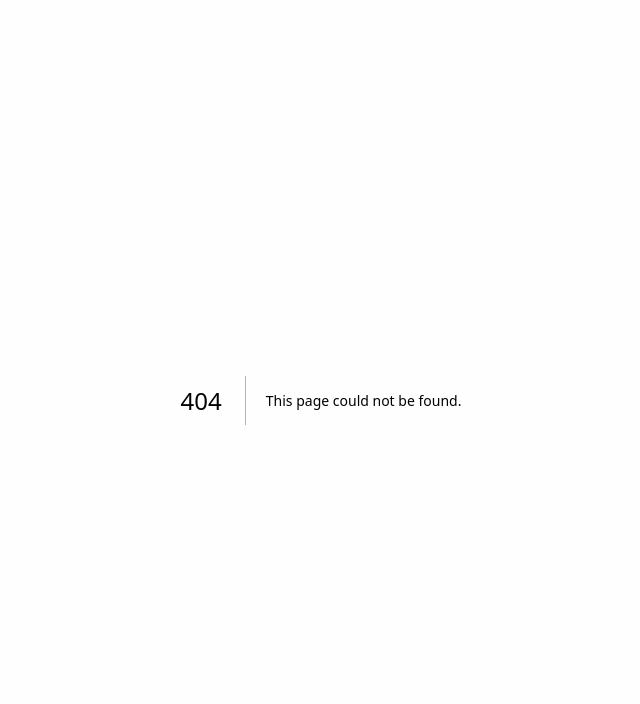
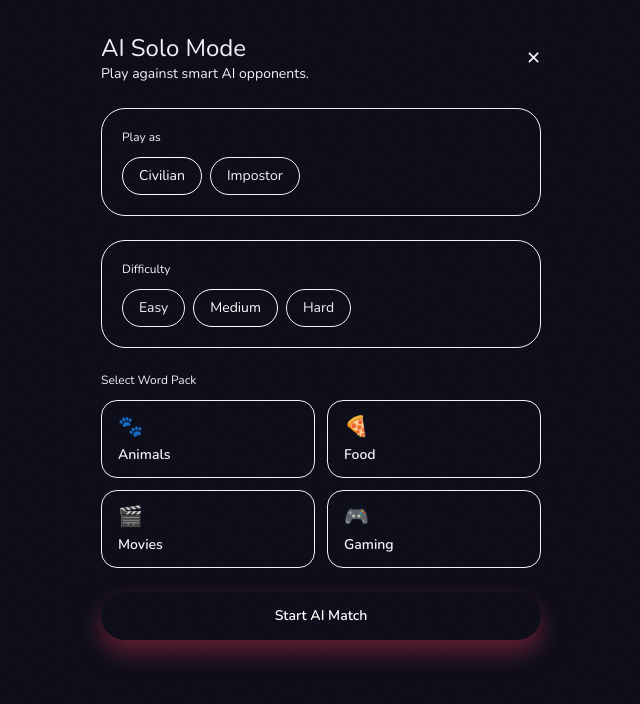
Before and after one commit to Anas-Furqan/Imposter-Who, a Next.js app in the folder frontend/: page /game/ai in a window 1280 px wide. Before the commit this address had no page. Shown: the top 704 px of the page, without its empty margins (319-959 px from the left). Built offline with nearby package versions, Linux system fonts and the light colour scheme.

Commit message:
feat: troll and ai modes ui

```diff
--- /dev/null
+++ b/frontend/app/game/ai/ai-match.tsx
@@ -0,0 +1,39 @@
+"use client";
+
+import { useState } from "react";
+
+const aiPlayers = ["Nova", "Rex", "Jade"];
+
+export default function AiMatch() {
+  const [clue, setClue] = useState("");
+
+  return (
+    <section className="rounded-3xl border border-brand-border bg-brand-card p-5">
+      <h2 className="text-sm font-semibold text-brand-cream/80">AI Clues</h2>
+      <div className="mt-3 grid gap-2">
+        {aiPlayers.map((name) => (
+          <div
+            key={name}
+            className="rounded-2xl border border-brand-border bg-black/40 px-4 py-3 text-sm"
+          >
+            {name}: "Crystal"
+          </div>
+        ))}
+      </div>
+
+      <label className="mt-4 block text-sm text-brand-cream/80">
+        Your Clue
+        <input
+          value={clue}
+          onChange={(event) => setClue(event.target.value)}
+          className="mt-2 w-full rounded-2xl border border-brand-border bg-black/40 px-4 py-3 text-sm text-brand-cream outline-none"
+          placeholder="Type your clue"
+        />
+      </label>
+
+      <button className="mt-4 h-11 w-full rounded-full bg-brand-red text-sm font-semibold text-white">
+        Submit Clue
+      </button>
+    </section>
+  );
+}
--- /dev/null
+++ b/frontend/app/game/ai/page.tsx
@@ -0,0 +1,99 @@
+"use client";
+
+import Link from "next/link";
+import { useState } from "react";
+
+const difficulties = ["Easy", "Medium", "Hard"];
+
+const packs = [
+  { name: "Animals", emoji: "🐾" },
+  { name: "Food", emoji: "🍕" },
+  { name: "Movies", emoji: "🎬" },
+  { name: "Gaming", emoji: "🎮" },
+];
+
+export default function AiModePage() {
+  const [role, setRole] = useState("Civilian");
+  const [difficulty, setDifficulty] = useState("Medium");
+  const [pack, setPack] = useState("Animals");
+
+  return (
+    <div className="min-h-screen bg-brand-bg text-brand-cream">
+      <main className="mx-auto flex w-full max-w-[480px] flex-col gap-6 px-5 pb-[calc(env(safe-area-inset-bottom,0px)+40px)] pt-8">
+        <header className="flex items-center justify-between">
+          <div>
+            <h1 className="font-heading text-2xl">AI Solo Mode</h1>
+            <p className="text-sm text-brand-cream/70">
+              Play against smart AI opponents.
+            </p>
+          </div>
+          <Link href="/dashboard" className="text-lg">
+            ✕
+          </Link>
+        </header>
+
+        <section className="rounded-3xl border border-brand-border bg-brand-card p-5">
+          <p className="text-xs text-brand-cream/60">Play as</p>
+          <div className="mt-3 flex gap-2">
+            {"Civilian,Impostor".split(",").map((value) => (
+              <button
+                key={value}
+                onClick={() => setRole(value)}
+                className={`rounded-full border px-4 py-2 text-sm ${
+                  role === value
+                    ? "border-brand-red bg-brand-red text-white"
+                    : "border-brand-border"
+                }`}
+              >
+                {value}
+              </button>
+            ))}
+          </div>
+        </section>
+
+        <section className="rounded-3xl border border-brand-border bg-brand-card p-5">
+          <p className="text-xs text-brand-cream/60">Difficulty</p>
+          <div className="mt-3 flex gap-2">
+            {difficulties.map((value) => (
+              <button
+                key={value}
+                onClick={() => setDifficulty(value)}
+                className={`rounded-full border px-4 py-2 text-sm ${
+                  difficulty === value
+                    ? "border-brand-red bg-brand-red text-white"
+                    : "border-brand-border"
+                }`}
+              >
+                {value}
+              </button>
+            ))}
+          </div>
+        </section>
+
+        <section>
+          <p className="text-xs text-brand-cream/60">Select Word Pack</p>
+          <div className="mt-3 grid grid-cols-2 gap-3">
+            {packs.map((item) => (
+              <button
+                key={item.name}
+                onClick={() => setPack(item.name)}
+                className={`rounded-2xl border px-4 py-3 text-left ${
+                  pack === item.name
+                    ? "border-brand-red bg-brand-card"
+                    : "border-brand-border bg-brand-card"
+                }`}
+              >
+                <div className="text-xl">{item.emoji}</div>
+                <div className="mt-1 text-sm font-semibold">{item.name}</div>
+              </button>
+            ))}
+          </div>
+        </section>
+
+        <button className="h-12 w-full rounded-full bg-brand-red text-sm font-semibold text-white shadow-[0_12px_24px_rgba(255,59,92,0.35)]">
+          Start AI Match
+        </button>
+      </main>
+    </div>
+  );
+}
--- /dev/null
+++ b/frontend/app/game/troll/page.tsx
@@ -0,0 +1,48 @@
+"use client";
+
+import Link from "next/link";
+
+export default function TrollModePage() {
+  return (
+    <div className="min-h-screen bg-brand-bg text-brand-cream">
+      <main className="mx-auto flex w-full max-w-[480px] flex-col gap-6 px-5 pb-[calc(env(safe-area-inset-bottom,0px)+40px)] pt-8">
+        <header className="flex items-center justify-between">
+          <div>
+            <h1 className="font-heading text-2xl">Troll Mode</h1>
+            <p className="text-sm text-brand-cream/70">
+              Everyone is the impostor.
+            </p>
+          </div>
+          <Link href="/dashboard" className="text-lg">
+            ✕
+          </Link>
+        </header>
+
+        <section className="rounded-3xl border border-brand-border bg-brand-card p-6 text-center">
+          <div className="text-4xl">🤡</div>
+          <h2 className="mt-3 text-xl font-semibold">
+            Everyone is the impostor!
+          </h2>
+          <p className="mt-2 text-sm text-brand-cream/70">
+            There is no real word. Just bluff and have fun.
+          </p>
+        </section>
+
+        <section className="rounded-3xl border border-brand-border bg-brand-card p-6">
+          <label className="text-sm text-brand-cream/80">Your Bluff</label>
+          <textarea
+            className="mt-3 min-h-[120px] w-full rounded-2xl border border-brand-border bg-black/40 p-4 text-sm text-brand-cream outline-none"
+            placeholder="Type your bluff here..."
+          />
+          <button className="mt-4 h-12 w-full rounded-full bg-brand-red text-sm font-semibold text-white shadow-[0_12px_24px_rgba(255,59,92,0.35)]">
+            Submit Bluff
+          </button>
+        </section>
+
+        <button className="h-12 w-full rounded-full border border-brand-border text-sm font-semibold">
+          Play Again
+        </button>
+      </main>
+    </div>
+  );
+}
```
